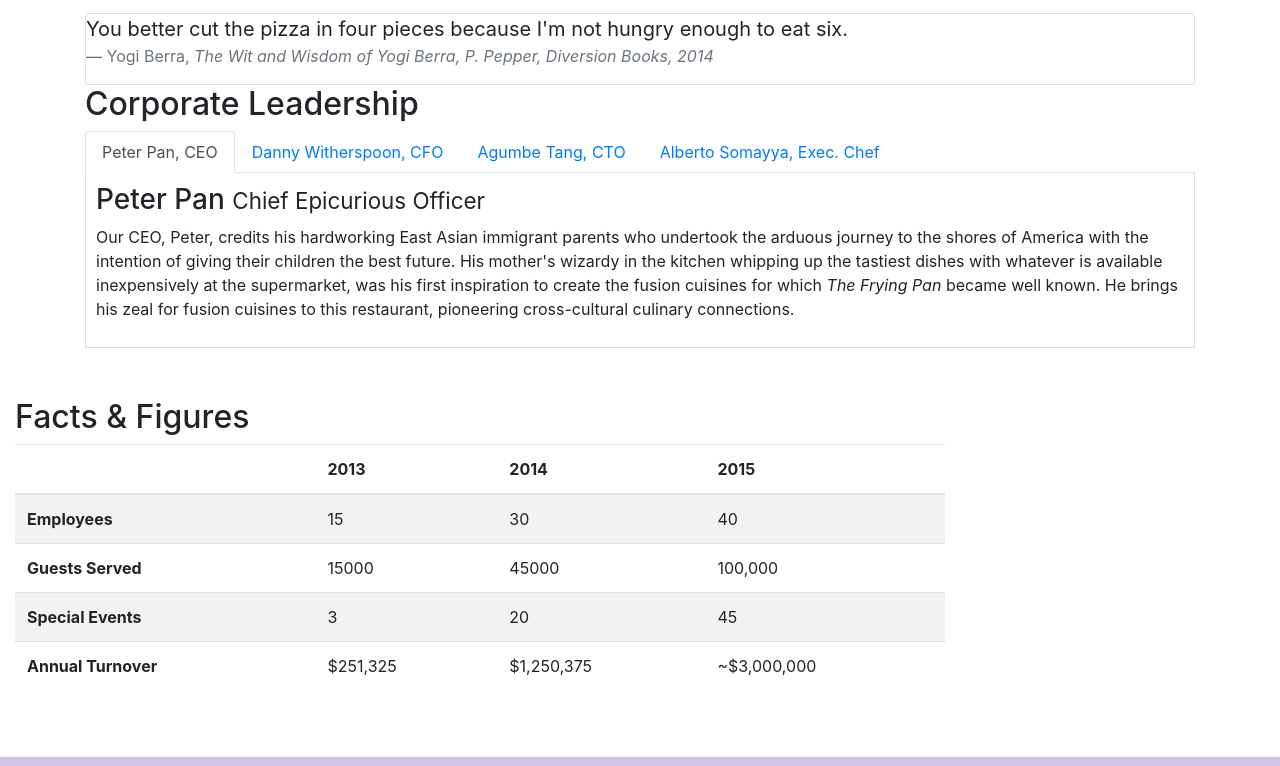
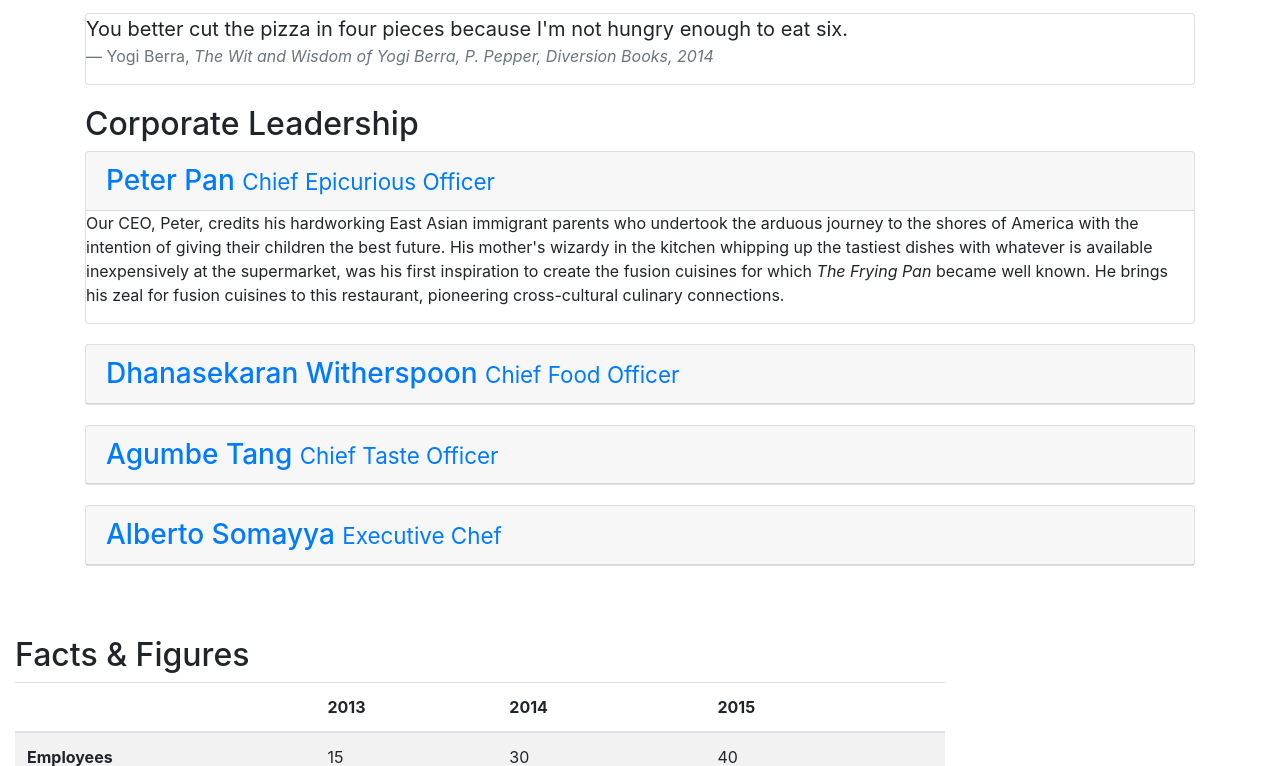
Before and after one commit to kushan22/conFusion, a website: page aboutus.html in a window 1280 px wide. Shown: the part 725-1491 px from the top of the page. Drawn offline with nearby package versions, Linux system fonts and the light colour scheme.

Commit message:
Accordions

```diff
--- a/aboutus.html
+++ b/aboutus.html
@@ -119,46 +119,77 @@
         <div class = "col col-sm-12">
             <h2>Corporate Leadership</h2>
 
-            <ul class="nav nav-tabs">
-                <li class="nav-item">
-                    <a class="nav-link active" href="#peter" role="tab" data-toggle="tab">Peter Pan, CEO </a>
-                </li>
-                <li class="nav-item">
-                    <a class="nav-link" href="#danny" role="tab" data-toggle="tab">Danny Witherspoon, CFO </a>
-                </li>
-                <li class="nav-item">
-                    <a class="nav-link" href="#agumbe" role="tab" data-toggle="tab">Agumbe Tang, CTO </a>
-                </li>
-                <li class="nav-item">
-                    <a class="nav-link" href="#alberto" role="tab" data-toggle="tab">Alberto Somayya, Exec. Chef</a>
-                </li>
 
-            </ul>
 
-            <div class="tab-content">
+            <div id="accordion" role="tablist">
 
-                <div role="tabpanel" class="tab-pane fade show active" id="peter">
+                <div class="card">
 
-                    <h3>Peter Pan <small>Chief Epicurious Officer</small></h3>
+                    <div class="card-header" role="tab" id="peterhead">
+                        <h3 class="mb-0"><a data-toggle="collapse" data-parent="#accordion" href="#peter">Peter Pan <small>Chief Epicurious Officer</small></a></h3>
+                    </div>
+
+                <div role="tabpanel" class="collapse show" id="peter">
+
+                    <div class="card-block">
+
                     <p class = "hidden-xs-down">Our CEO, Peter, credits his hardworking East Asian immigrant parents who undertook the arduous journey to the shores of America with the intention of giving their children the best future. His mother's wizardy in the kitchen whipping up the tastiest dishes with whatever is available inexpensively at the supermarket, was his first inspiration to create the fusion cuisines for which <em>The Frying Pan</em> became well known. He brings his zeal for fusion cuisines to this restaurant, pioneering cross-cultural culinary connections.</p>
                 </div>
+                </div>
+                </div>
 
-                <div role="tabpanel" class="tab-pane fade" id="danny">
-                    <h3>Dhanasekaran Witherspoon <small>Chief Food Officer</small></h3>
+
+
+                <div class="card">
+
+                    <div class="card-header" role="tab" id="witherhead">
+                        <h3 class="mb-0"><a class="collapsed
+                        " data-toggle="collapse" data-parent="#accordion" href="#danny">Dhanasekaran Witherspoon <small>Chief Food Officer</small></a></h3>
+                    </div>
+
+                <div role="tabpanel" class="collapse" id="danny">
+
+                    <div class="card-block">
+
+
                     <p class = "hidden-xs-down">Our CFO, Danny, as he is affectionately referred to by his colleagues, comes from a long established family tradition in farming and produce. His experiences growing up on a farm in the Australian outback gave him great appreciation for varieties of food sources. As he puts it in his own words, <em>Everything that runs, wins, and everything that stays, pays!</em></p>
 
                 </div>
 
-                <div role="tabpanel" class="tab-pane" id="agumbe">
-                    <h3>Agumbe Tang <small>Chief Taste Officer</small></h3>
+                </div>
+            </div>
+
+
+
+                <div class="card">
+
+                    <div class="card-header" role="tab" id="agumbehead">
+                        <h3 class="mb-0"><a class="collapsed" data-toggle="collapse" data-parent="#accordion" href="#agumbe">Agumbe Tang <small>Chief Taste Officer</small></a></h3>
+                    </div>
+
+                <div role="tabpanel" class="collapse" id="agumbe">
+
+                    <div class="card-block">
+
                     <p class = "hidden-xs-down">Blessed with the most discerning gustatory sense, Agumbe, our CTO, personally ensures that every dish that we serve meets his exacting tastes. Our chefs dread the tongue lashing that ensues if their dish does not meet his exacting standards. He lives by his motto, <em>You click only if you survive my lick.</em></p>
 
                 </div>
+            </div>
+        </div>
 
-                <div role="tabpanel" class="tab-pane fade" id="alberto">
+        <div class="card">
 
-                    <h3>Alberto Somayya <small>Executive Chef</small></h3>
+                    <div class="card-header" role="tab" id="albertohead">
+                        <h3 class="mb-0"><a class="collapsed" data-toggle="collapse" data-parent="#accordion" href="#alberto">Alberto Somayya <small>Executive Chef</small></a></h3>
+                    </div>
+
+                <div role="tabpanel" class="collapse" id="alberto">
+
+                    <div class="card-block">
+
                     <p class = "hidden-xs-down">Award winning three-star Michelin chef with wide International experience having worked closely with whos-who in the culinary world, he specializes in creating mouthwatering Indo-Italian fusion experiences. He says, <em>Put together the cuisines from the two craziest cultures, and you get a winning hit! Amma Mia!</em></p>
+                </div>
+            </div>
 
                 </div>
             </div>
--- a/css/style.css
+++ b/css/style.css
@@ -57,3 +57,7 @@
 	border-bottom: 1px solid #ddd;
 	padding: 10px;
 }
+
+.card {
+	margin-bottom: 20px;
+}
```
